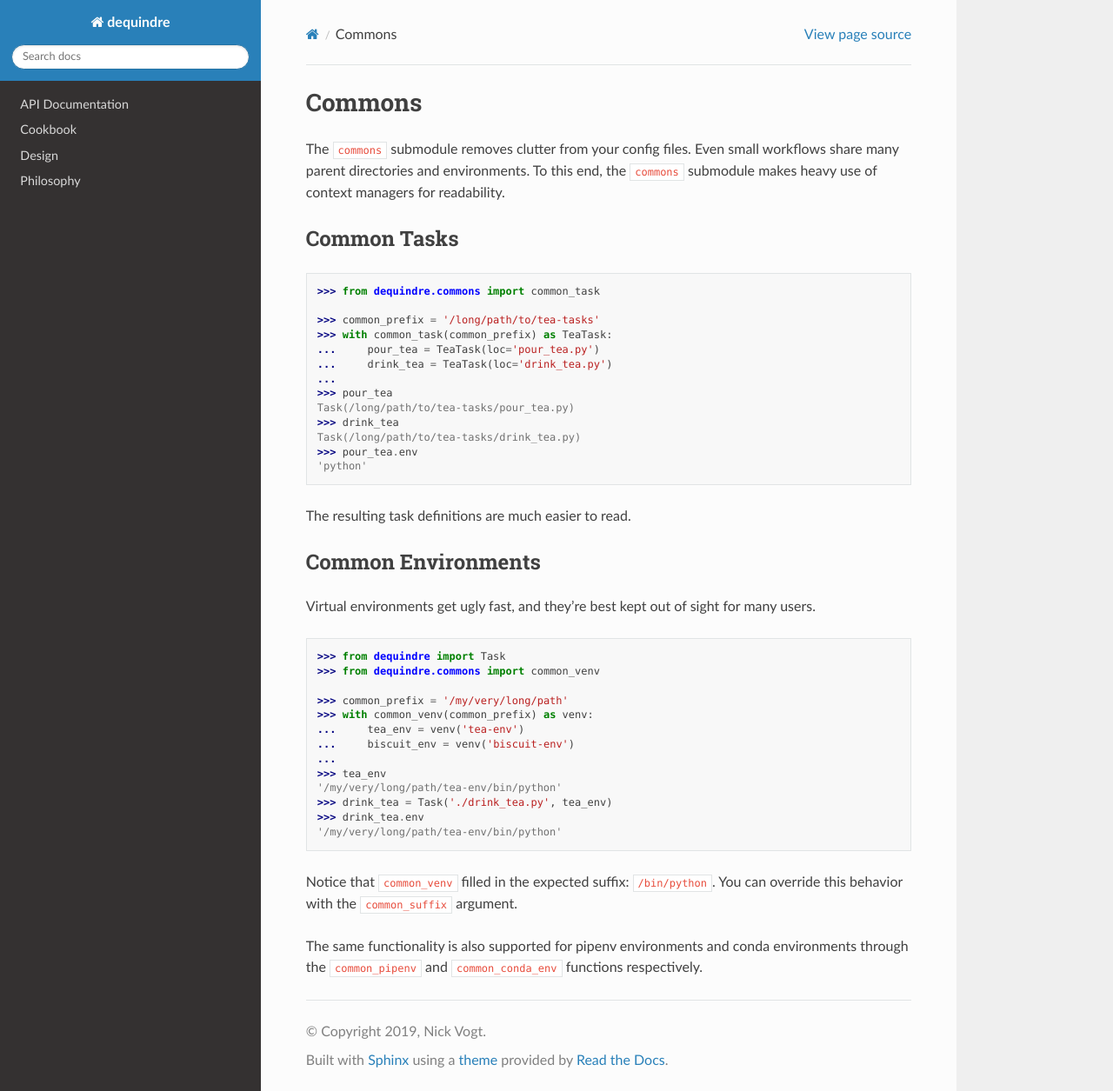
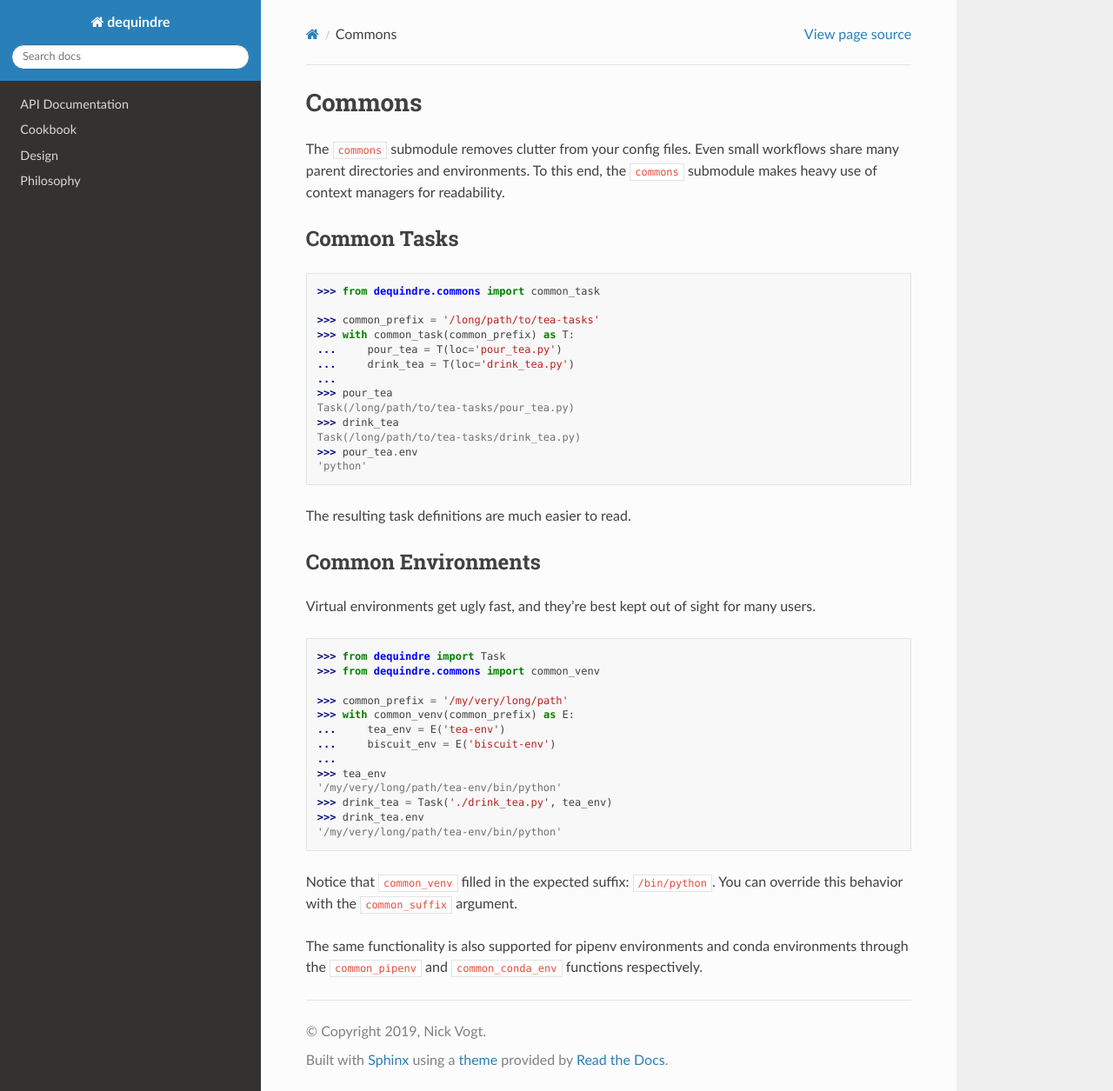
Before and after one commit to vogt4nick/dequindre, a Sphinx documentation site: the page built from docs/source/user-guide/cookbook/commons.rst, in a window 1280 px wide and 1255 px high. Shown: the whole window at 87% size. Built offline with Sphinx 7.4.7 and the Read the Docs theme 2.0.0, drawn with Linux system fonts in a browser that asks for light colours.

Commit message:
abbv TeaTask -> T and venv -> E

```diff
--- a/docs/source/user-guide/cookbook/commons.rst
+++ b/docs/source/user-guide/cookbook/commons.rst
@@ -15,9 +15,9 @@ Common Tasks
     >>> from dequindre.commons import common_task
 
     >>> common_prefix = '/long/path/to/tea-tasks'
-    >>> with common_task(common_prefix) as TeaTask:
-    ...     pour_tea = TeaTask(loc='pour_tea.py')
-    ...     drink_tea = TeaTask(loc='drink_tea.py')
+    >>> with common_task(common_prefix) as T:
+    ...     pour_tea = T(loc='pour_tea.py')
+    ...     drink_tea = T(loc='drink_tea.py')
     ...
     >>> pour_tea
     Task(/long/path/to/tea-tasks/pour_tea.py)
@@ -40,9 +40,9 @@ many users.
     >>> from dequindre.commons import common_venv
 
     >>> common_prefix = '/my/very/long/path'
-    >>> with common_venv(common_prefix) as venv:
-    ...     tea_env = venv('tea-env')
-    ...     biscuit_env = venv('biscuit-env')
+    >>> with common_venv(common_prefix) as E:
+    ...     tea_env = E('tea-env')
+    ...     biscuit_env = E('biscuit-env')
     ...
     >>> tea_env
     '/my/very/long/path/tea-env/bin/python'
```
